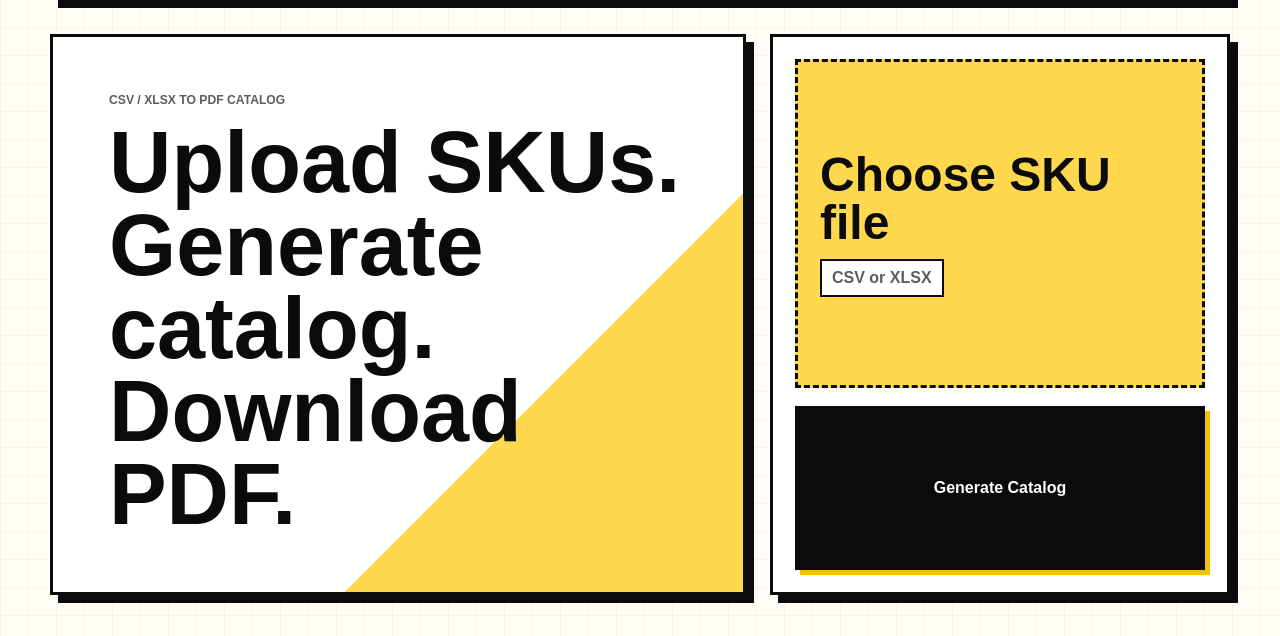
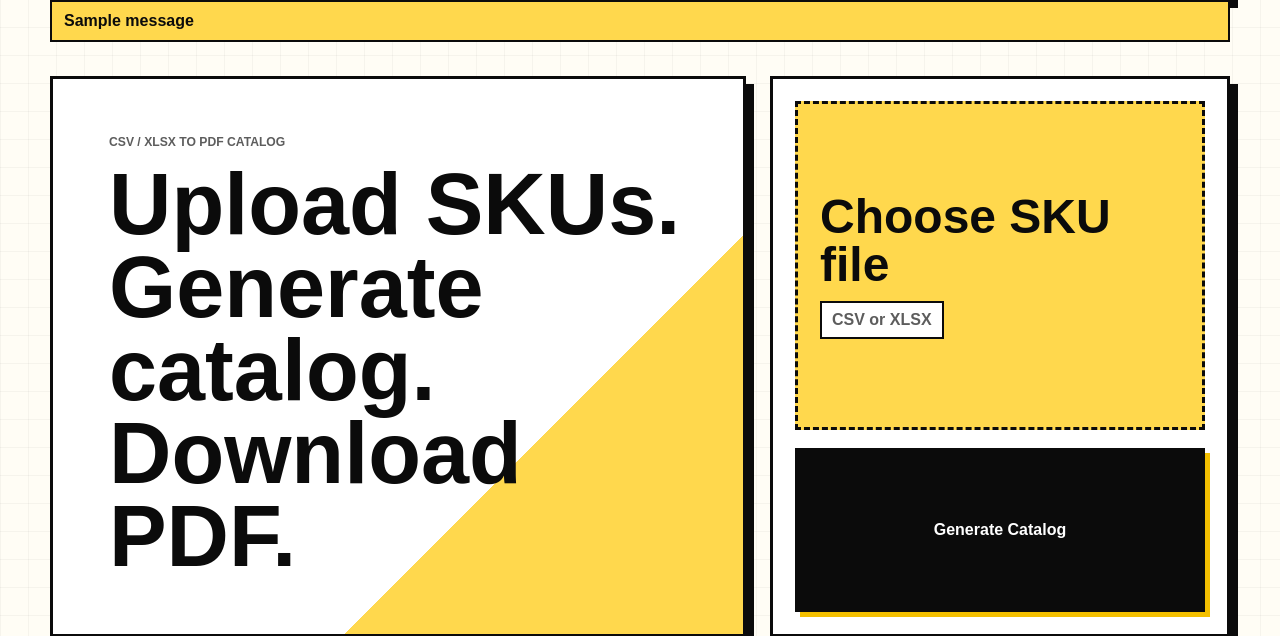
Before and after one commit to lavietech4477/catalog-maker-railway, a Flask app: page / in a window 1280 px wide. Shown: the part 113-749 px from the top of the page. Run offline with Flask 3, Linux system fonts and the light colour scheme; a user stored in the database is signed in; tables that the repository leaves empty hold one stand-in row (values such as "Sample post"); one stand-in notice (Sample message) is shown; some libraries are stand-ins or nearby versions.

Commit message:
Update index.html

```diff
--- a/templates/index.html
+++ b/templates/index.html
@@ -26,6 +26,16 @@
           </form>
         </nav>
       </header>
+
+      {% with messages = get_flashed_messages(with_categories=true) %}
+        {% if messages %}
+          <div class="flash-list page-flashes">
+            {% for category, message in messages %}
+              <p class="flash {{ category }}">{{ message }}</p>
+            {% endfor %}
+          </div>
+        {% endif %}
+      {% endwith %}
 
       <section class="hero">
         <div class="hero-copy">
```
